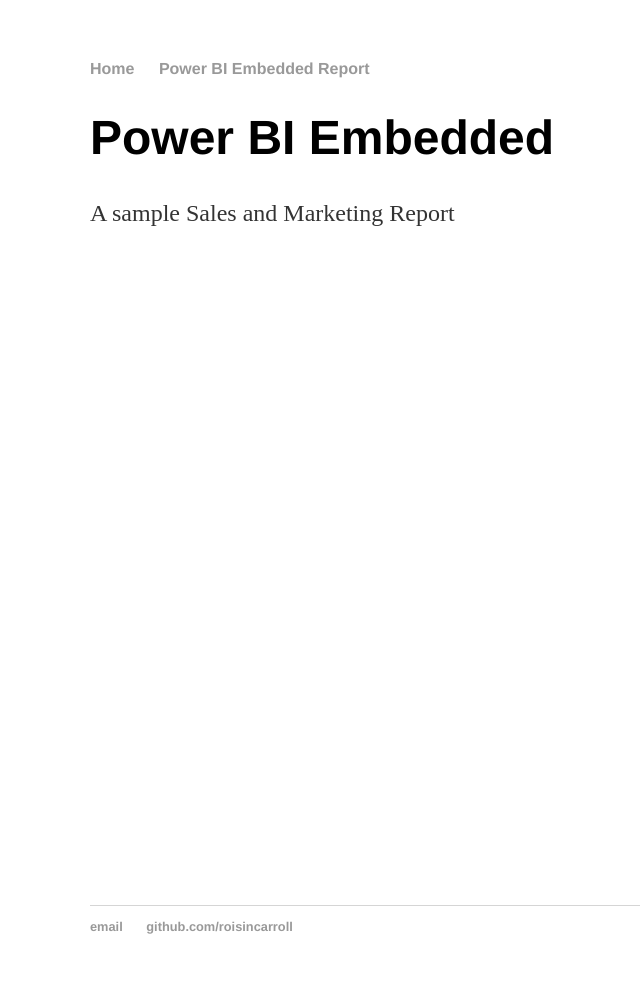
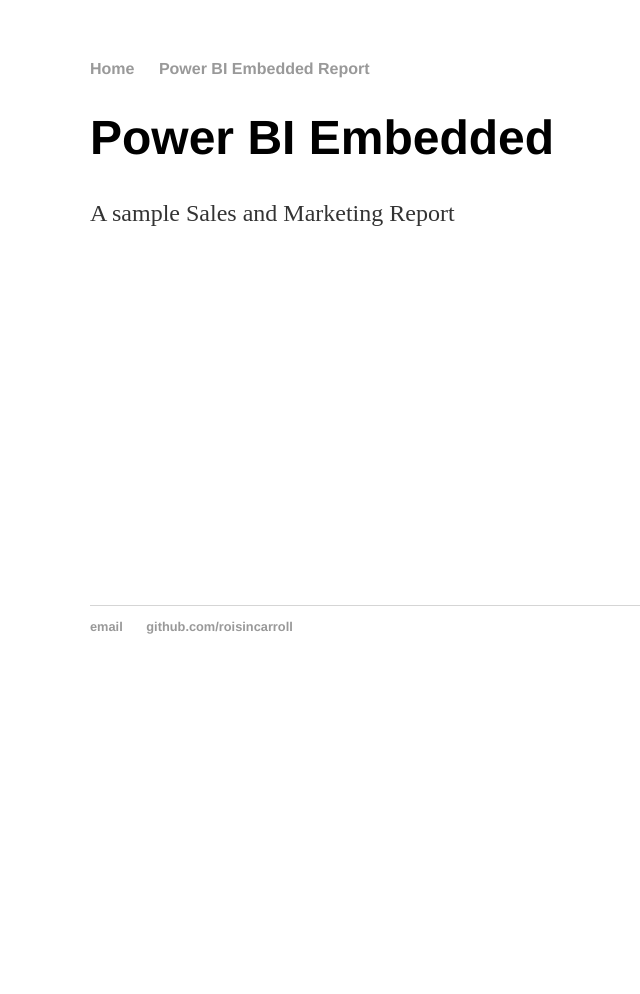
Before and after one commit to roisincarroll/roisincarroll.github.io, a Jekyll site: the page built from embeddedreport/index.html, in a window 1280 px wide. Shown: the whole page, without its empty margins (102-742 px from the left). Built offline with Jekyll 4.4.1, drawn with Linux system fonts in a browser that asks for light colours; after the commit the page ends 900 px from its top, so only the background shows below that.

Commit message:
Update index.html

```diff
--- a/embeddedreport/index.html
+++ b/embeddedreport/index.html
@@ -18,7 +18,7 @@ title: Power BI Embedded Demo Sales
     <p class="lead">A sample Sales and Marketing Report</p>
   </div>
 <div class="container-fluid pd-0" >
-        <div id="reportContainer" align="center" style="height: 650px;" ></div>
+        <div id="reportContainer" align="center" style="height: 350px;" ></div>
 </div>
 <script>
     $(document).ready(function () {
```
